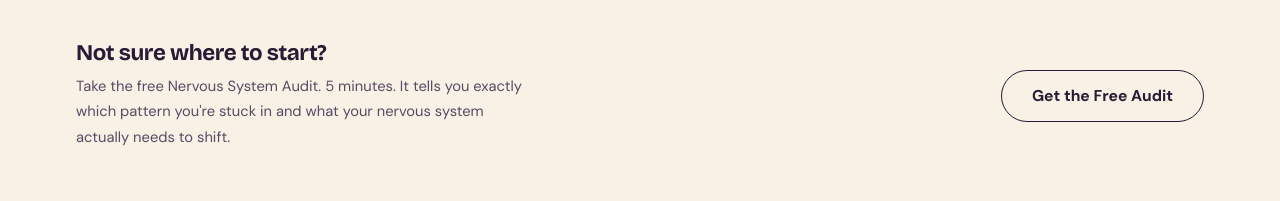
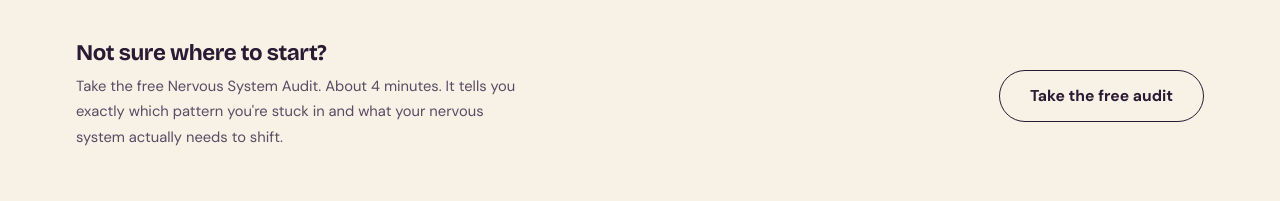
Before and after one commit to lucine-ux/Website-August-2026, a plain HTML site: page shop.html in a window 1280 px wide. Shown: the part 3952-4153 px from the top of the page. Drawn offline with nearby package versions, Linux system fonts and the light colour scheme.

Commit message:
Audit link wording matches the new audit
Co-Authored-By: Claude Opus 5.5 <noreply@anthropic.com>
Claude-Session: https://claude.ai/code/session_01KHHyyDxrPTWMb9e1MasAbi

```diff
--- a/shop.html
+++ b/shop.html
@@ -456,9 +456,9 @@
     <div class="container" style="display:flex;align-items:center;justify-content:space-between;gap:28px;flex-wrap:wrap;">
       <div>
         <h2 style="font-size:1.4rem;margin-bottom:8px;">Not sure where to start?</h2>
-        <p style="color:var(--text-muted);font-size:0.92rem;max-width:460px;">Take the free Nervous System Audit. 5 minutes. It tells you exactly which pattern you're stuck in and what your nervous system actually needs to shift.</p>
+        <p style="color:var(--text-muted);font-size:0.92rem;max-width:460px;">Take the free Nervous System Audit. About 4 minutes. It tells you exactly which pattern you're stuck in and what your nervous system actually needs to shift.</p>
       </div>
-      <a href="audit.html" class="btn btn--outline" style="white-space:nowrap;flex-shrink:0;">Get the Free Audit</a>
+      <a href="audit.html" class="btn btn--outline" style="white-space:nowrap;flex-shrink:0;">Take the free audit</a>
     </div>
   </section>
 
```
